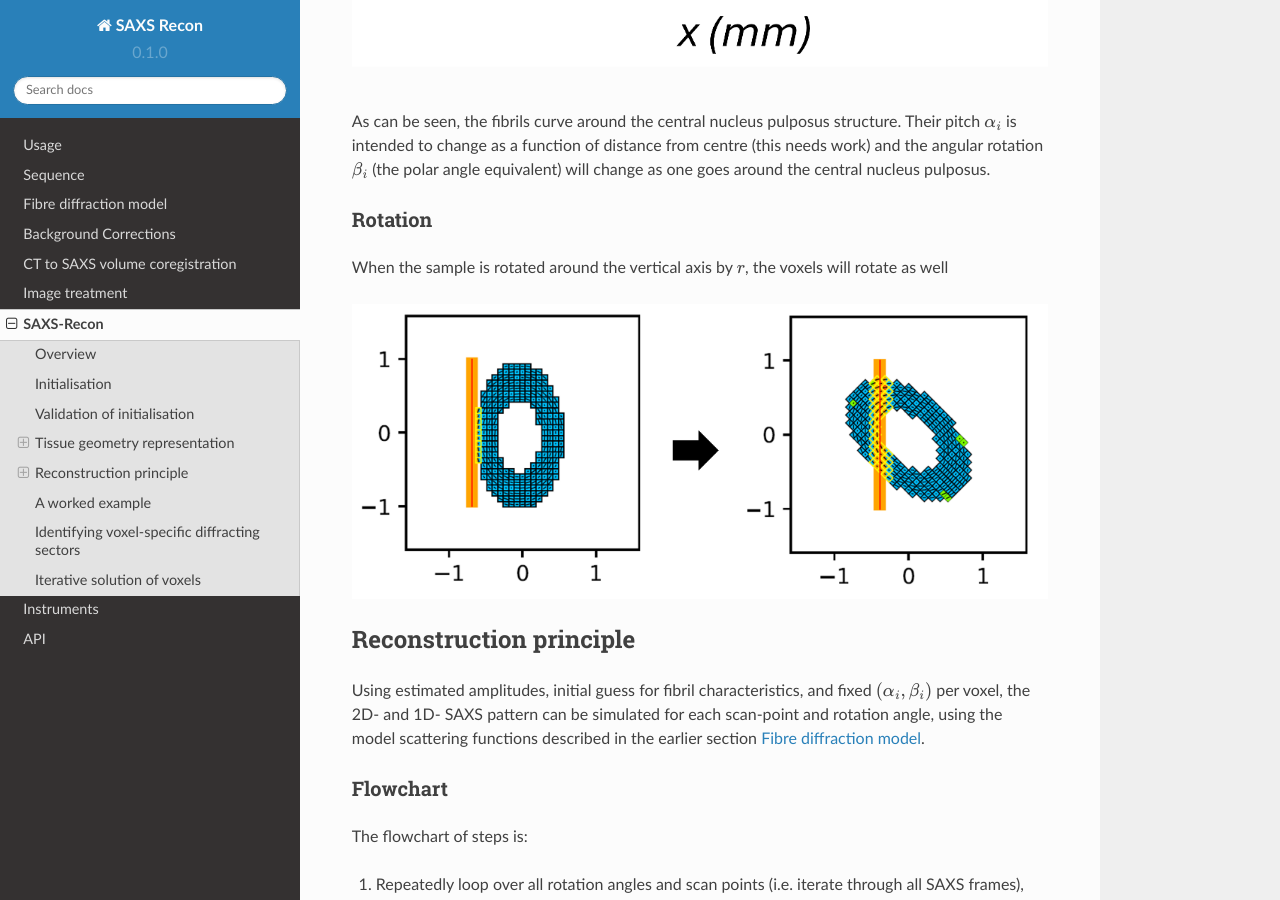
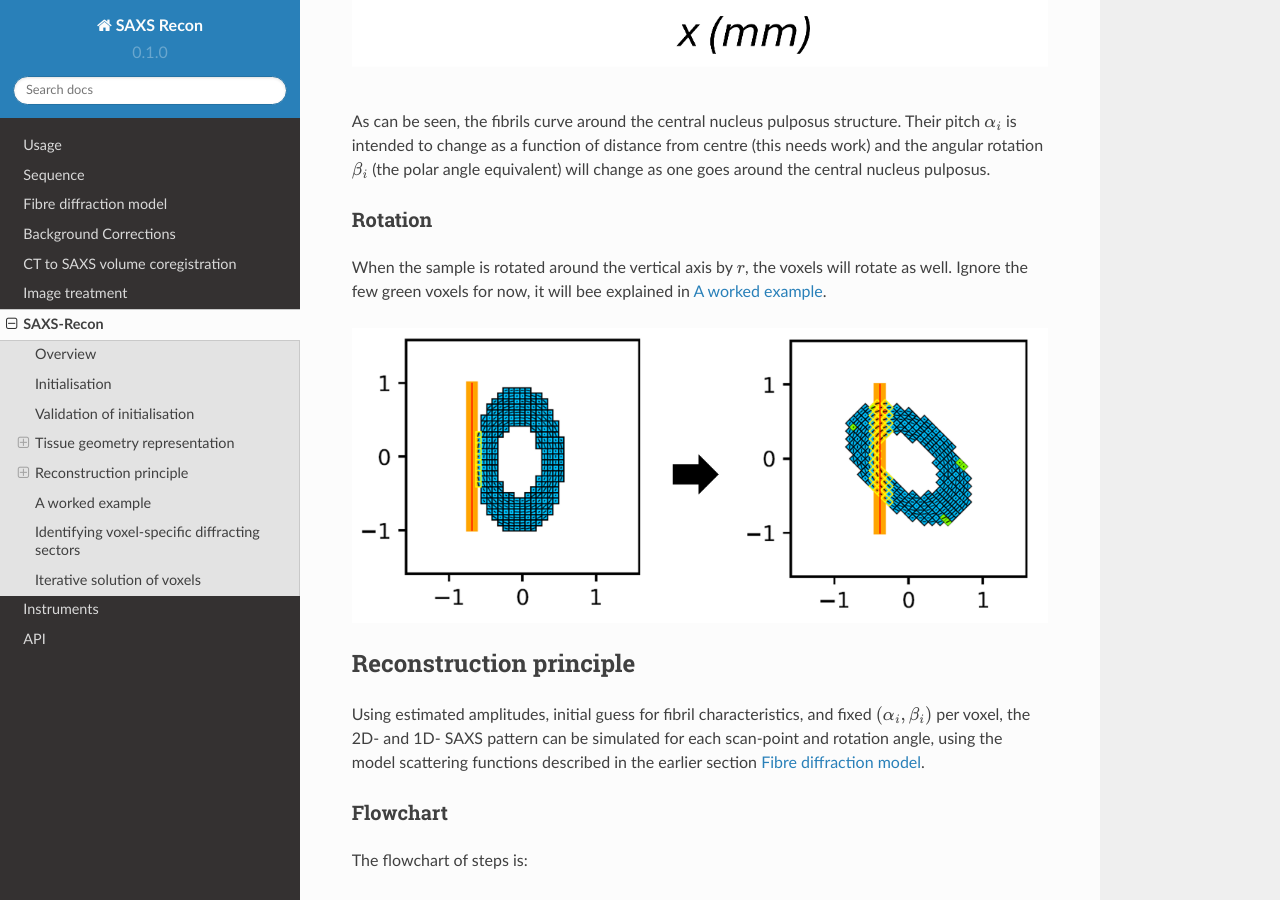
Before and after one commit to himadri111/saxs-docs-tutorial, a Sphinx documentation site: the page built from docs/source/saxsrecon.rst, in a window 1280 px wide and 900 px high, scrolled down 2536 px. Built offline with Sphinx 7.4.7 and the Read the Docs theme 2.0.0, drawn with Linux system fonts in a browser that asks for light colours.

Commit message:
Update saxsrecon.rst

```diff
--- a/docs/source/saxsrecon.rst
+++ b/docs/source/saxsrecon.rst
@@ -82,7 +82,7 @@ As can be seen, the fibrils curve around the central nucleus pulposus structure.
 
 Rotation
 ^^^^^^^^^^^
-When the sample is rotated around the vertical axis by :math:`r`, the voxels will rotate as well
+When the sample is rotated around the vertical axis by :math:`r`, the voxels will rotate as well. Ignore the few green voxels for now, it will bee explained in :ref:`workedexampleref`.
 
 .. image:: figures-saxsrecon/200124_sampleGeometryRotn.png
   :width: 700
```
Also changed, not shown: other parts of docs/source/saxsrecon.rst (+1 -0 lines).
